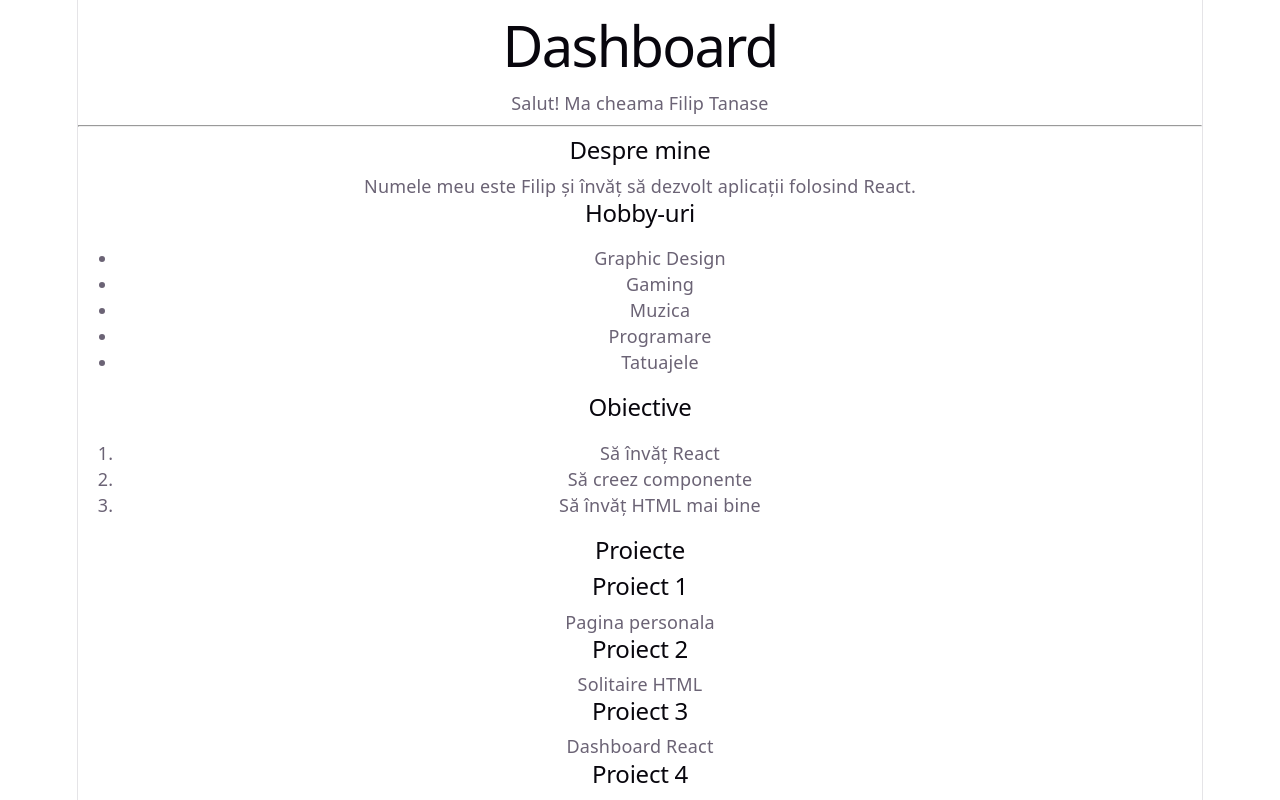
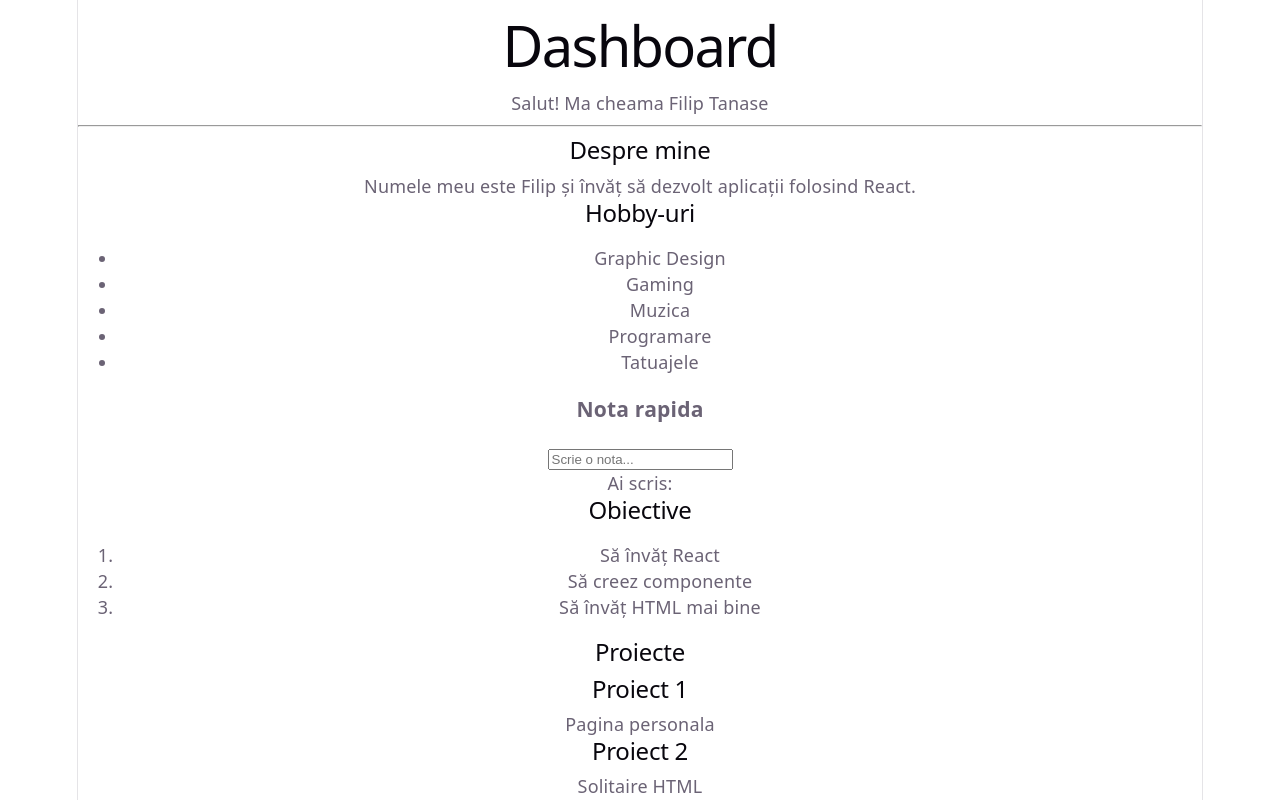
Before and after one commit to FelipeMonreo/ProiectareWeb, a React (Vite) app: page / in a window 1280 px wide. Shown: the top 800 px of the page. Built offline with nearby package versions, Linux system fonts and the light colour scheme.

Commit message:
add quicknote component

```diff
--- a/src/App.jsx
+++ b/src/App.jsx
@@ -1,5 +1,6 @@
 import { useState } from 'react';
 import Card from './Card';
+import QuickNote from './QuickNote';
 const projects = [
   {
     title: "Proiect 1",
@@ -50,6 +51,8 @@
           <li>Programare</li>
           <li>Tatuajele</li>
         </ul>
+
+        <QuickNote />
 
         <h2>Obiective</h2>
 
--- /dev/null
+++ b/src/QuickNote.jsx
@@ -0,0 +1,21 @@
+import { useState } from 'react';
+
+function QuickNote() {
+  const [note, setNote] = useState('');
+
+  return (
+    <div>
+      <h3>Nota rapida</h3>
+
+      <input
+        value={note}
+        onChange={(e) => setNote(e.target.value)}
+        placeholder="Scrie o nota..."
+      />
+
+      <p>Ai scris: {note}</p>
+    </div>
+  );
+}
+
+export default QuickNote;
```
